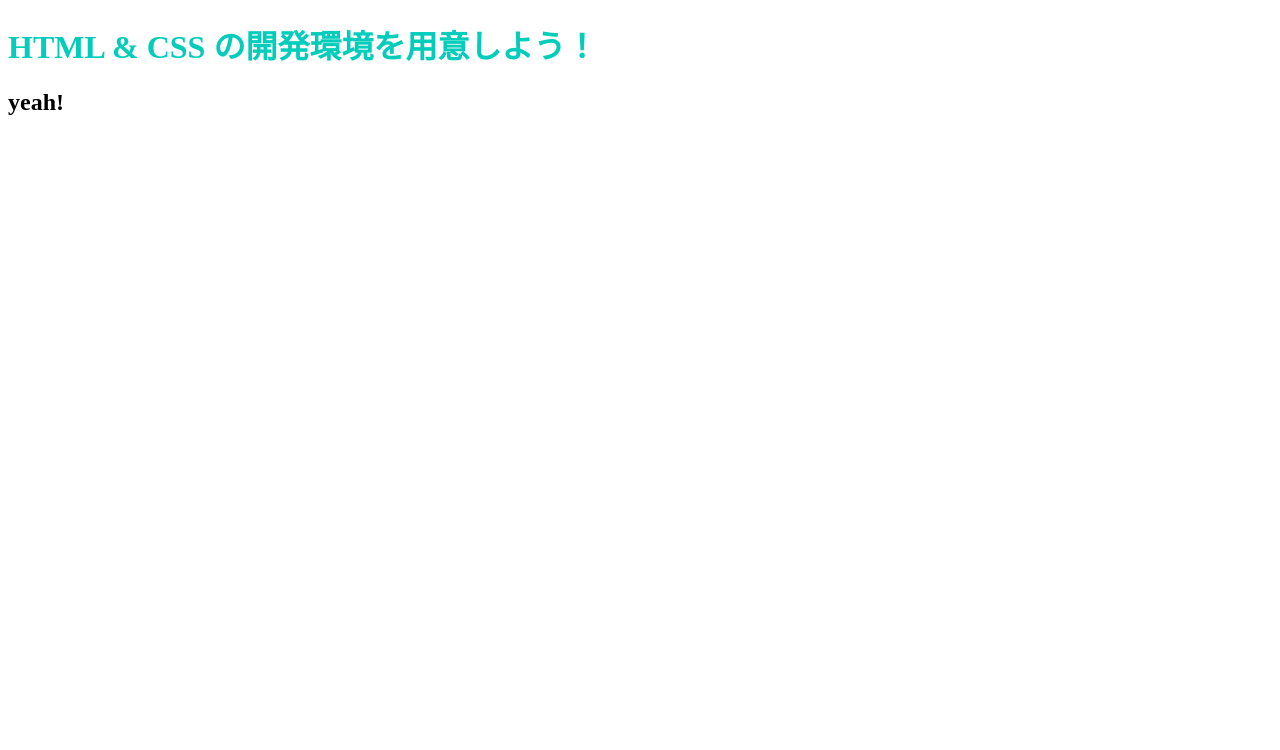
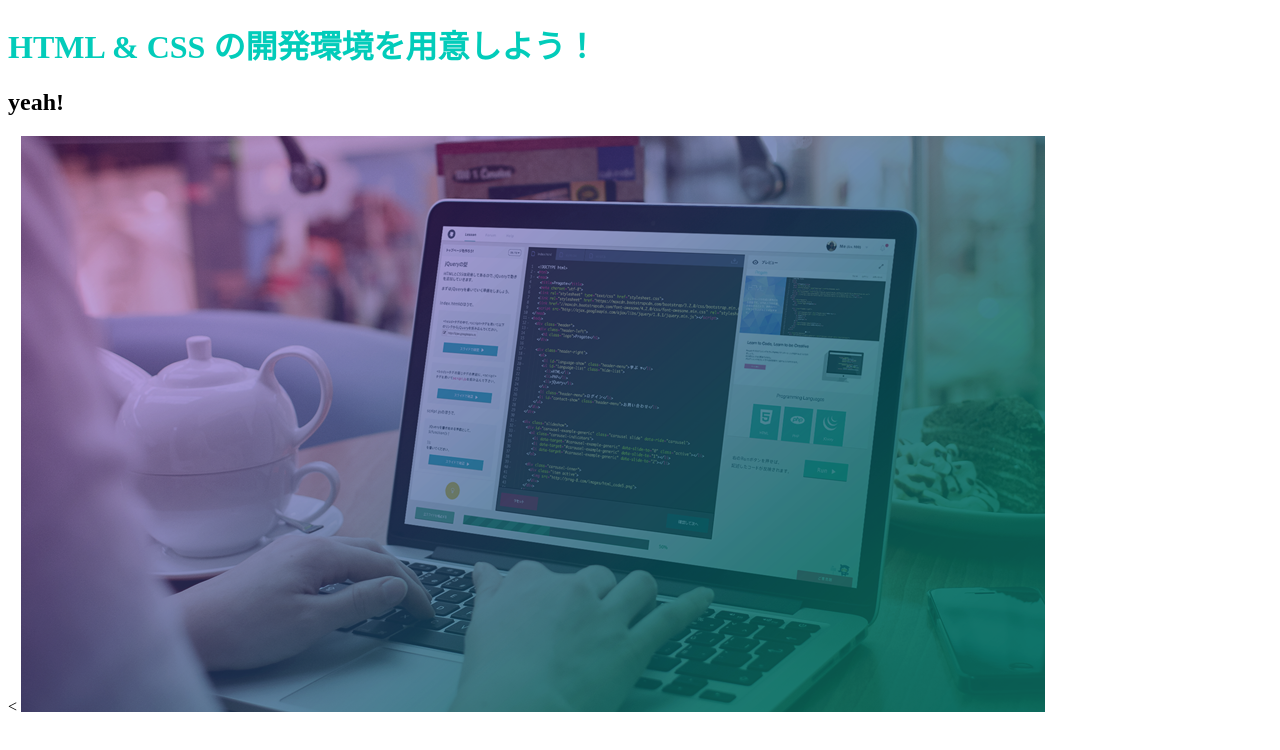
Before and after one commit to tomohiro2021/newgate, a plain HTML site: page index.html in a window 1280 px wide. Drawn offline with Linux system fonts and the light colour scheme.

Commit message:
Update index.html

```diff
--- a/index.html
+++ b/index.html
@@ -8,5 +8,7 @@
   <body>
     <h1 class="title">HTML & CSS の開発環境を用意しよう！</h1>
     <h2>yeah!</h2>
+    <
+   <img src="https://github.com/tomohiro2021/newgate/blob/main/top.png">
   </body>
 </html>
```
